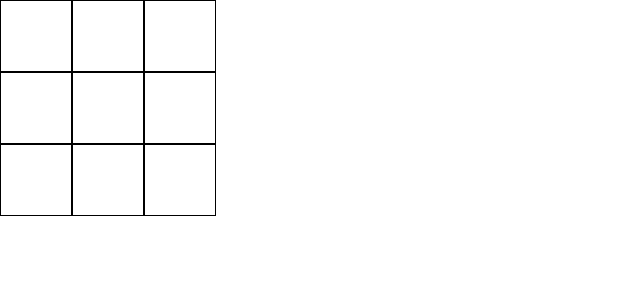
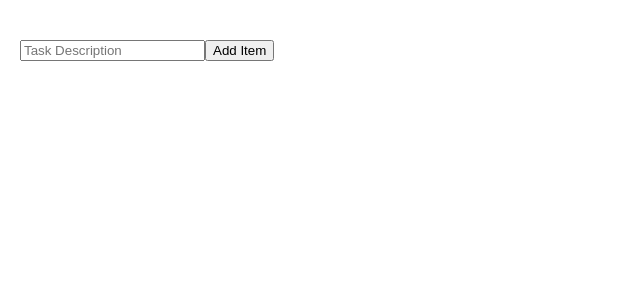
Before and after one commit to prasoonk587/playground, a React (Create React App) app: page / in a window 1280 px wide. Shown: the top 300 px of the page, without its empty margins (0-640 px from the left). Built offline with nearby package versions, Linux system fonts and the light colour scheme.

Commit message:
Initial commit

```diff
--- a/src/App.tsx
+++ b/src/App.tsx
@@ -2,10 +2,11 @@ import React from 'react';
 import logo from './logo.svg';
 import './App.css';
 import { TicTacToe } from './components/TicTacToe';
+import { TodoList } from './components/TodoList';
 
 function App() {
   return (
-    <TicTacToe n={3} />
+    <TodoList />
   );
 }
 
--- /dev/null
+++ b/src/components/TodoList/AddTodoItem.tsx
@@ -0,0 +1,24 @@
+import { FC, useState } from "react"
+import { ITodoItem } from "."
+
+interface IAddTodoItemProps {
+    addItem: (item: ITodoItem) => void
+}
+
+export const AddTodoItem: FC<IAddTodoItemProps> = ({addItem}) => {
+    const [description, setDescription] = useState<string | null>(null)
+
+    const onChange = (e: any) =>{
+        setDescription(e.target.value)
+    }
+
+    const onAddItem = () => {
+        addItem({description: description, isCompleted: false})
+        setDescription(null)
+    }
+
+    return <div style={{display: 'flex', padding: '20px 0'}}>
+            <input placeholder="Task Description" value={description ||''} onChange={onChange} />
+            <button onClick={onAddItem}>Add Item</button>
+        </div>
+}
--- /dev/null
+++ b/src/components/TodoList/TodoItem.tsx
@@ -0,0 +1,14 @@
+import { FC } from "react";
+import { ITodoItem } from ".";
+
+interface ITodoItemProps{
+    index: number
+    item: ITodoItem;
+    toggleComplete: (index: number) => void;
+}
+export const TodoItem: FC<ITodoItemProps> = ({index, item, toggleComplete}) => {
+    return <div style={{display:'flex'}}>
+        <input type="checkbox" checked={item.isCompleted} onClick={() => toggleComplete(index)} />
+        <p>{item.description}</p>
+    </div>
+}
--- /dev/null
+++ b/src/components/TodoList/index.tsx
@@ -0,0 +1,34 @@
+import { FC, useState } from "react";
+import { AddTodoItem } from "./AddTodoItem";
+import { TodoItem } from "./TodoItem";
+
+export interface ITodoItem {
+    description: string | null;
+    isCompleted: boolean;
+}
+
+export const TodoList = () => {
+    const [todoItems, setTodoItems] =  useState<ITodoItem[]>([]);
+
+    const addItem = (item: ITodoItem) => {
+        setTodoItems([item, ...todoItems])
+    }
+
+    const toggleComplete = (index: number) => {
+        setTodoItems(
+            (prev) => prev.map((item, i) => {
+                if(i !== index) return item;
+                return {...item, isCompleted: !item.isCompleted}
+            })
+        )
+    }
+
+    return <div style={{padding: 20}}>
+        <AddTodoItem addItem={addItem} />
+        <div>
+            {
+                todoItems.map((item, index) => <TodoItem item={item} index={index} toggleComplete={toggleComplete} /> )
+            }
+        </div>
+    </div>
+}
```
